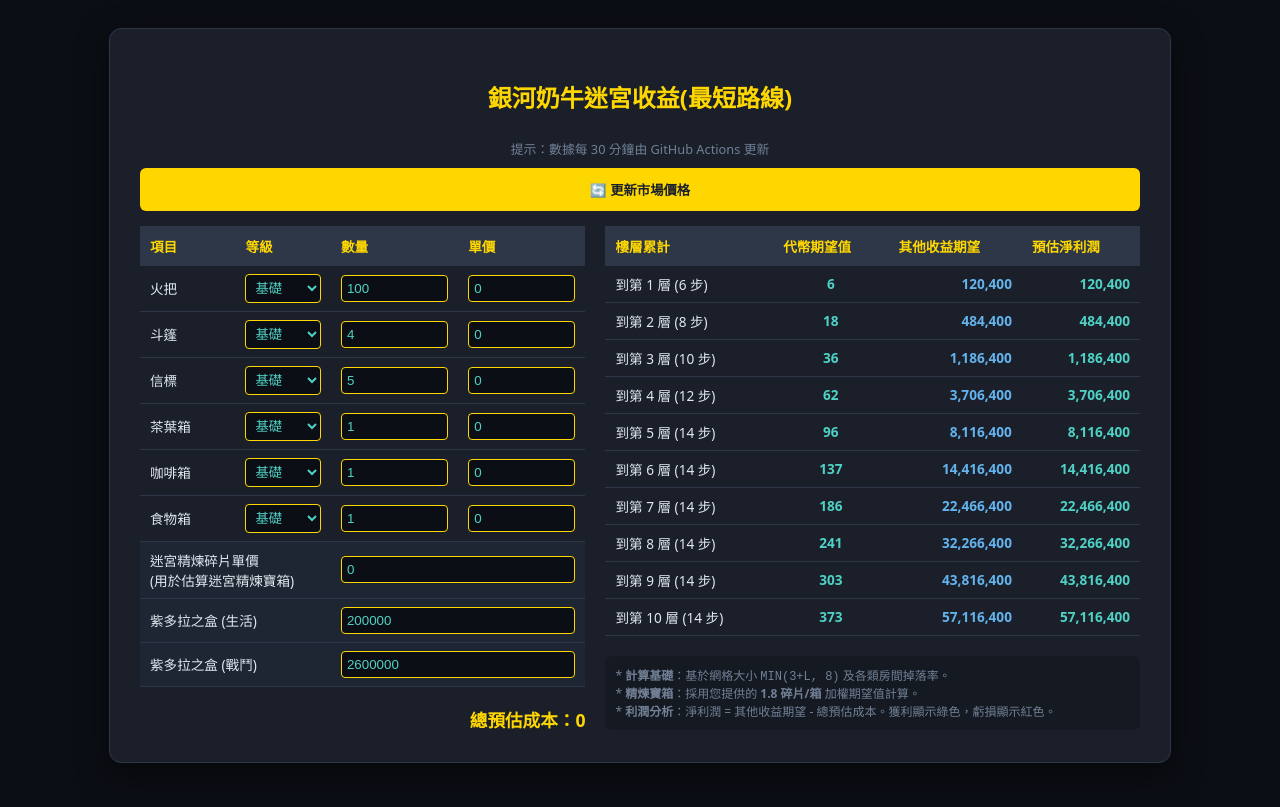
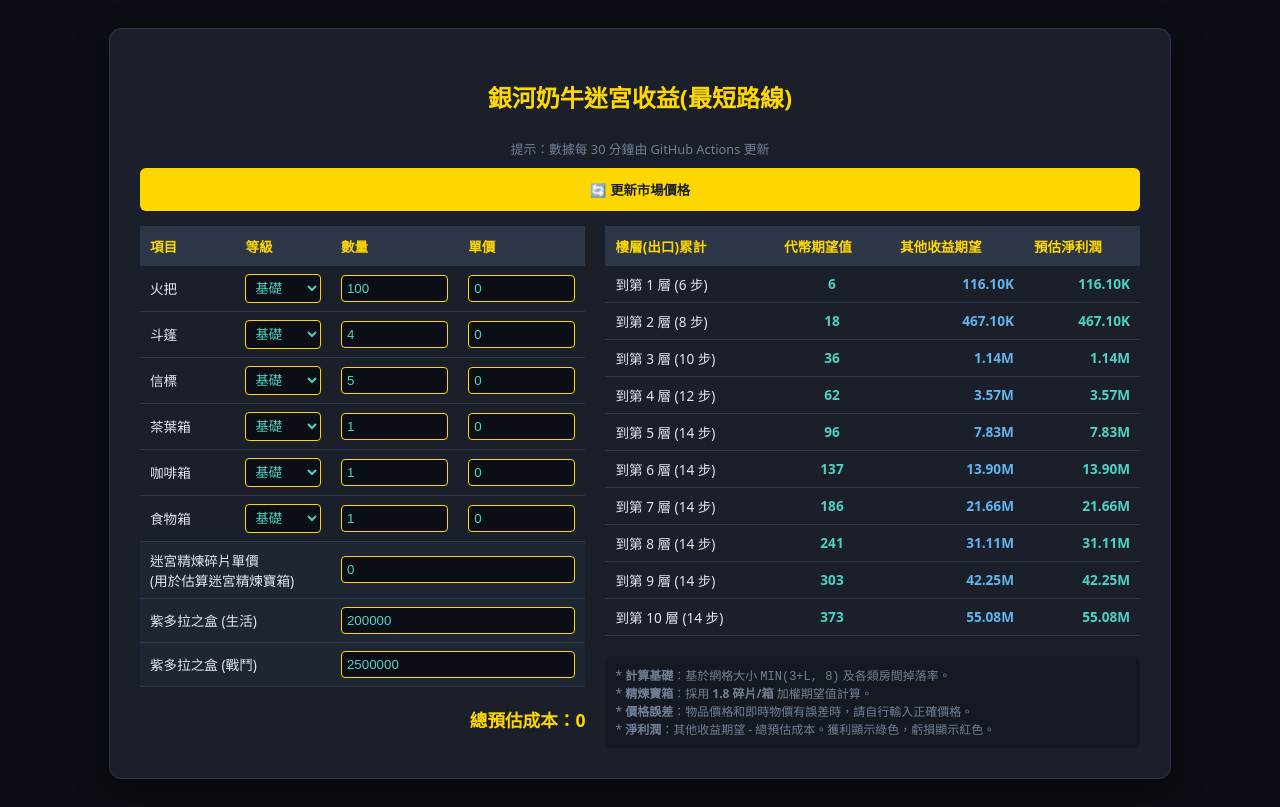
Before and after one commit to mobetav/milkywayidle-mazerewards, a plain HTML site: page index_test.html in a window 1280 px wide. Drawn offline with Linux system fonts and the light colour scheme.

Commit message:
Update index_test.html

```diff
--- a/index_test.html
+++ b/index_test.html
@@ -57,7 +57,7 @@
                 </tr>
                 <tr style="background: rgba(99, 179, 237, 0.05);">
                     <td colspan="2">紫多拉之盒 (戰鬥)</td>
-                    <td colspan="2"><input type="number" id="box-price-combat" value="2600000" oninput="calculate()"></td>
+                    <td colspan="2"><input type="number" id="box-price-combat" value="2500000" oninput="calculate()"></td>
                 </tr>
             </table>
             <div id="total-cost-display" style="text-align: right; font-weight: bold; color: var(--gold); font-size: 1.1rem;">總預估成本：0</div>
@@ -67,7 +67,7 @@
             <table class="rev-table">
                 <thead>
                     <tr>
-                        <th>樓層累計</th>
+                        <th>樓層(出口)累計</th>
                         <th>代幣期望值</th>
                         <th>其他收益期望</th>
                         <th>預估淨利潤</th>
@@ -77,8 +77,9 @@
             </table>
             <div style="font-size: 0.75rem; color: #718096; background: rgba(0,0,0,0.2); padding: 10px; border-radius: 6px;">
                 * <b>計算基礎</b>：基於網格大小 <code>MIN(3+L, 8)</code> 及各類房間掉落率。<br>
-                * <b>精煉寶箱</b>：採用您提供的 <b>1.8 碎片/箱</b> 加權期望值計算。<br>
-                * <b>利潤分析</b>：淨利潤 = 其他收益期望 - 總預估成本。獲利顯示綠色，虧損顯示紅色。
+                * <b>精煉寶箱</b>：採用 <b>1.8 碎片/箱</b> 加權期望值計算。<br>
+				* <b>價格誤差</b>：物品價格和即時物價有誤差時，請自行輸入正確價格。<br>
+                * <b>淨利潤</b>：其他收益期望 - 總預估成本。獲利顯示綠色，虧損顯示紅色。
             </div>
         </div>
     </div>
@@ -93,6 +94,22 @@ const items = [
     { key: 'coffee', name: '咖啡箱', qty: 1, level: 'expert', hrid_base: 'coffee_crate' },
     { key: 'food', name: '食物箱', qty: 1, level: 'expert', hrid_base: 'food_crate' }
 ];
+
+// 【新增規則：KMB 格式化函數】
+function formatKMB(num) {
+    const absNum = Math.abs(num);
+    let result = "";
+    if (absNum >= 1000000000) {
+        result = (num / 1000000000).toFixed(2) + 'B';
+    } else if (absNum >= 1000000) {
+        result = (num / 1000000).toFixed(2) + 'M';
+    } else if (absNum >= 1000) {
+        result = (num / 1000).toFixed(2) + 'K';
+    } else {
+        result = Math.round(num).toString();
+    }
+    return result;
+}
 
 function init() {
     const body = document.getElementById('config-body');
@@ -145,12 +162,15 @@ async function updatePrices() {
         status.innerText = "❌ 同步錯誤: " + e.message;
     }
 }
+
 function calculate() {
     let totalCost = 0;
     items.forEach((_, i) => {
         totalCost += (parseFloat(document.getElementById(`qty-${i}`).value) || 0) * (parseFloat(document.getElementById(`prc-${i}`).value) || 0);
     });
-    document.getElementById('total-cost-display').innerText = `總預估成本：${Math.round(totalCost).toLocaleString()}`;
+
+    // 套用 KMB 格式化顯示成本
+    document.getElementById('total-cost-display').innerText = `總預估成本：${formatKMB(totalCost)}`;
 
     const pCombat = parseFloat(document.getElementById('box-price-combat').value) || 0;
     const pLife = parseFloat(document.getElementById('box-price-life').value) || 0;
@@ -203,17 +223,17 @@ function calculate() {
 
         accOther += (layerBoxesVal + layerRefiningVal);
 
-        // 利潤自動分析 (淨利潤欄位)
+        // 淨利潤計算
         const netProfit = accOther - totalCost;
-        // UI 獲利視覺化 (獲利顯示綠色，虧損顯示紅色)
         const profitClass = netProfit >= 0 ? 'pos' : 'neg';
 
+        // 套用 KMB 格式化顯示各項收益與利潤
         revBody.innerHTML += `
             <tr>
                 <td>到第 ${l} 層 (${minSteps} 步)</td>
-                <td class="token-qty">${Math.round(accTokens).toLocaleString()}</td>
-                <td class="other-val">${Math.round(accOther).toLocaleString()}</td>
-                <td class="profit-val ${profitClass}">${Math.round(netProfit).toLocaleString()}</td>
+                <td class="token-qty">${formatKMB(accTokens)}</td>
+                <td class="other-val">${formatKMB(accOther)}</td>
+                <td class="profit-val ${profitClass}">${formatKMB(netProfit)}</td>
             </tr>`;
     }
 }
```
